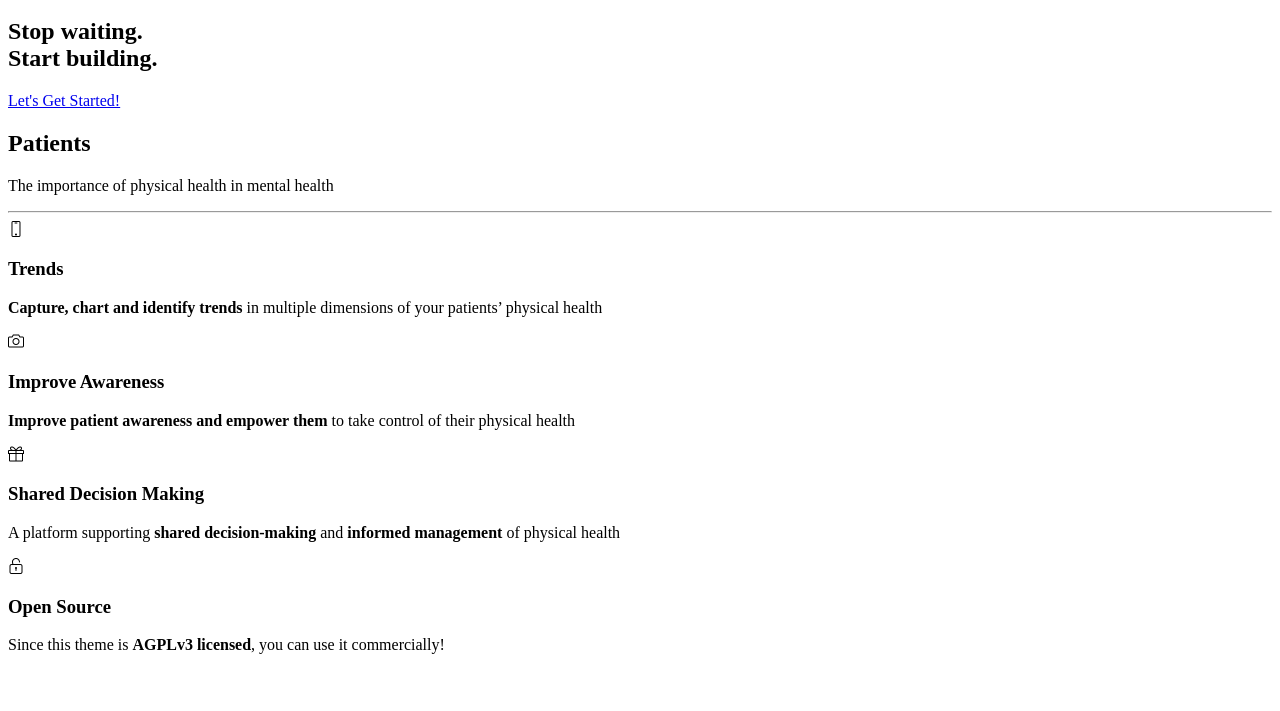
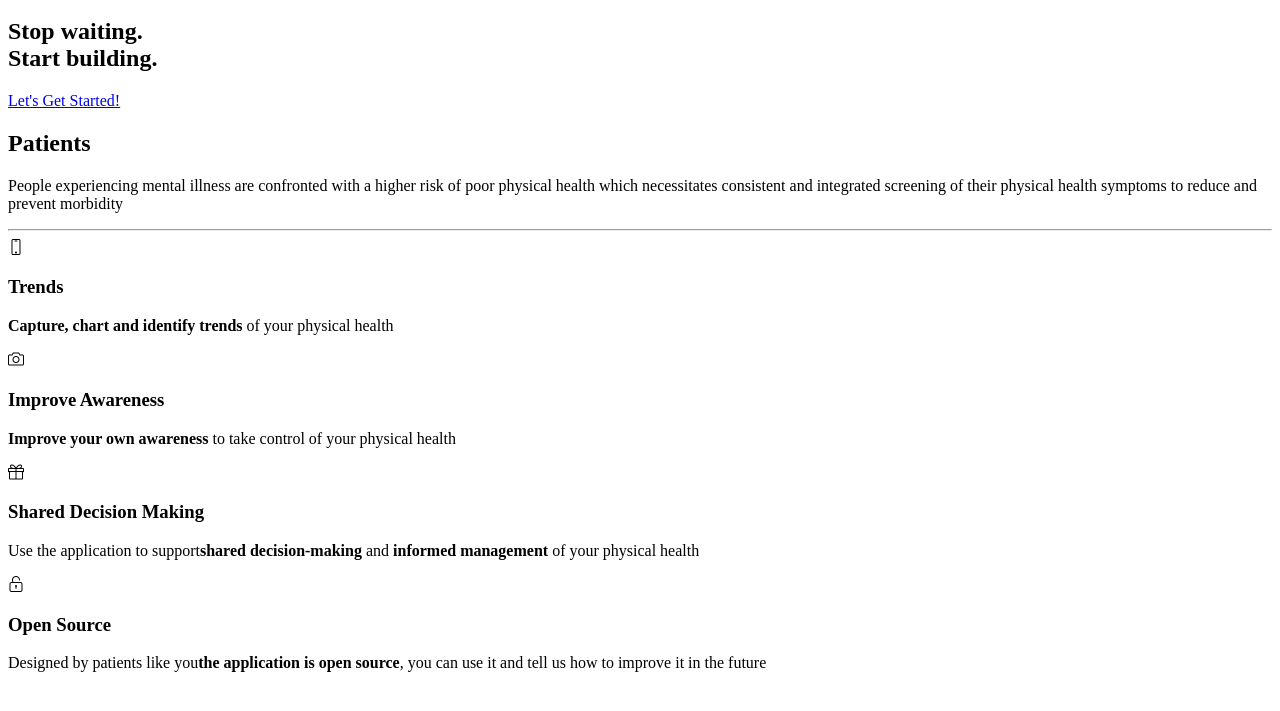
Before and after one commit to david-jobling/chartmyhealth-website, a website with bundled scripts: page index.html in a window 1280 px wide. Shown: the part 6372-7083 px from the top of the page. Built offline with nearby package versions, Linux system fonts and the light colour scheme; files whose address does not match are found by name; a web font is replaced by a local one.

Commit message:
Update index.html

```diff
--- a/index.html
+++ b/index.html
@@ -182,7 +182,7 @@
     <div class="container">
       <div class="section-heading text-center">
         <h2>Patients</h2>
-        <p>The importance of physical health in mental health</p>
+        <p>People experiencing mental illness are confronted with a higher risk of poor physical health which necessitates consistent and integrated screening of their physical health symptoms to reduce and prevent morbidity</p>
         <hr>
       </div>
       <div class="row">
@@ -193,14 +193,14 @@
                 <div class="feature-item">
                   <i class="icon-screen-smartphone text-white"></i>
                   <h3>Trends</h3>
-                  <p class="text-muted"><strong>Capture, chart and identify trends</strong> in multiple dimensions of your patients’ physical health</p>
+                  <p class="text-muted"><strong>Capture, chart and identify trends</strong> of your physical health</p>
                 </div>
               </div>
               <div class="col-lg-6">
                 <div class="feature-item">
                   <i class="icon-camera text-primary"></i>
                   <h3>Improve Awareness</h3>
-                  <p class="text-muted"><strong>Improve patient awareness and empower them</strong> to take control of their physical health</p>
+                  <p class="text-muted"><strong>Improve your own awareness </strong> to take control of your physical health</p>
                 </div>
               </div>
             </div>
@@ -209,14 +209,14 @@
                 <div class="feature-item">
                   <i class="icon-present text-primary"></i>
                   <h3>Shared Decision Making</h3>
-                  <p class="text-muted">A platform supporting <strong>shared decision-making</strong> and <strong>informed management</strong> of physical health</p>
+                  <p class="text-muted">Use the application to support<strong>shared decision-making</strong> and <strong>informed management</strong> of your physical health</p>
                 </div>
               </div>
               <div class="col-lg-6">
                 <div class="feature-item">
                   <i class="icon-lock-open text-primary"></i>
                   <h3>Open Source</h3>
-                  <p class="text-muted">Since this theme is <strong>AGPLv3 licensed</strong>, you can use it commercially!</p>
+                  <p class="text-muted">Designed by patients like you<strong>the application is open source</strong>, you can use it and tell us how to improve it in the future</p>
                 </div>
               </div>
             </div>
@@ -296,7 +296,7 @@
                 <div class="feature-item">
                   <i class="icon-lock-open text-primary"></i>
                   <h3>Open Source</h3>
-                  <p class="text-muted">Since this theme is <strong>AGPLv3 licensed</strong>, you can use it commercially!</p>
+                  <p class="text-muted">Our product is <strong>Open Source</strong>, designed by clinicians and patients to improve outcomes</p>
                 </div>
               </div>
             </div>
```
